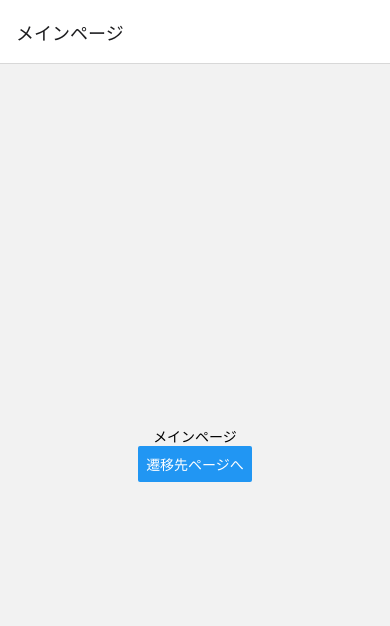
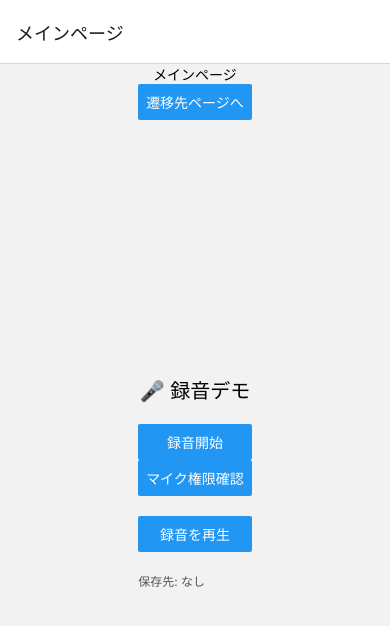
Before and after one commit to watagassa/sympathycore, a React Native app: screen /Home in a window 390 px wide. Shown: the top 626 px of the page. Built offline with nearby package versions, Linux system fonts and the light colour scheme.

Commit message:
マイク権限の取得とファイルの保存

```diff
--- a/package.json
+++ b/package.json
@@ -16,6 +16,9 @@
     "@react-navigation/stack": "^7.4.7",
     "react": "19.1.0",
     "react-native": "0.81.0",
+    "react-native-audio-recorder-player": "^4.4.0",
+    "react-native-fs": "^2.20.0",
+    "react-native-nitro-modules": "^0.29.0",
     "react-native-safe-area-context": "^5.6.1",
     "react-native-screens": "^4.15.4"
   },
--- /dev/null
+++ b/src/components/Recorder.tsx
@@ -0,0 +1,116 @@
+import React, { useState } from 'react';
+import {
+  View,
+  Text,
+  Button,
+  PermissionsAndroid,
+  Platform,
+  StyleSheet,
+} from 'react-native';
+import AudioRecorderPlayer from 'react-native-audio-recorder-player';
+import { checkPermissions } from './checkPermissions';
+
+const audioRecorderPlayer = AudioRecorderPlayer;
+
+const Recorder = () => {
+  const [recording, setRecording] = useState(false);
+  const [filePath, setFilePath] = useState('');
+
+  // Androidのパーミッションリクエスト
+  const requestPermission = async () => {
+    if (Platform.OS === 'android') {
+      console.log('Androidのパーミッションをリクエスト');
+      try {
+        const granted = await PermissionsAndroid.requestMultiple([
+          PermissionsAndroid.PERMISSIONS.RECORD_AUDIO,
+        ]);
+        console.log('パーミッションの結果:', granted);
+        return (
+          granted['android.permission.RECORD_AUDIO'] ===
+          PermissionsAndroid.RESULTS.GRANTED
+        );
+      } catch (err) {
+        console.warn(err);
+        return false;
+      }
+    }
+    return true; // iOSはinfo.plistで対応
+  };
+
+  // 録音開始
+  const startRecording = async () => {
+    const hasPermission = await requestPermission();
+    if (!hasPermission) {
+      console.log('マイク権限がありません');
+      return;
+    }
+
+    try {
+      const uri = await audioRecorderPlayer.startRecorder();
+      console.log('録音開始: ', uri);
+      setFilePath(uri);
+      setRecording(true);
+    } catch (e) {
+      console.error(e);
+    }
+  };
+
+  // 録音停止
+  const stopRecording = async () => {
+    try {
+      const result = await audioRecorderPlayer.stopRecorder();
+      console.log('録音終了: ', result);
+      setRecording(false);
+    } catch (e) {
+      console.error(e);
+    }
+  };
+
+  // 再生
+  const playRecording = async () => {
+    if (!filePath) {
+      console.log('録音ファイルがありません');
+      return;
+    }
+    await audioRecorderPlayer.startPlayer(filePath);
+    console.log('再生開始: ', filePath);
+  };
+
+  return (
+    <View style={styles.container}>
+      <Text style={styles.title}>🎤 録音デモ</Text>
+      <Button
+        title={recording ? '録音停止' : '録音開始'}
+        onPress={recording ? stopRecording : startRecording}
+      />
+      <Button title={'マイク権限確認'} onPress={checkPermissions} />
+
+      <View style={styles.space} />
+      <Button title="録音を再生" onPress={playRecording} />
+      <Text style={styles.path}>保存先: {filePath || 'なし'}</Text>
+    </View>
+  );
+};
+
+const styles = StyleSheet.create({
+  container: {
+    padding: 20,
+    flex: 1,
+    justifyContent: 'center',
+  },
+  title: {
+    fontSize: 20,
+    marginBottom: 20,
+    textAlign: 'center',
+  },
+  space: {
+    height: 20,
+  },
+  path: {
+    marginTop: 20,
+    fontSize: 12,
+    color: '#555',
+  },
+});
+
+export default Recorder;
--- /dev/null
+++ b/src/components/checkPermissions.tsx
@@ -0,0 +1,13 @@
+import { PermissionsAndroid } from 'react-native';
+
+export async function checkPermissions() {
+  const result = await PermissionsAndroid.request(
+    PermissionsAndroid.PERMISSIONS.RECORD_AUDIO,
+    {
+      title: 'マイク権限',
+      message: '音声を録音するためにマイクを使用します',
+      buttonPositive: '許可',
+    },
+  );
+  console.log('マイク権限の結果:', result);
+}
--- a/src/screens/HomeScreen.tsx
+++ b/src/screens/HomeScreen.tsx
@@ -22,11 +22,13 @@ const HomeScreen: React.FC<Props> = ({ navigation }) => {
         title="遷移先ページへ"
         onPress={() => navigation.navigate('Detail')}
       />
+      <Recorder />
     </View>
   );
 };
 
 import { StyleSheet } from 'react-native';
+import Recorder from '../components/Recorder';
 
 export default HomeScreen;
 
```
Also changed, not shown: 2 other files (tests, documents, lock files or other folders).
